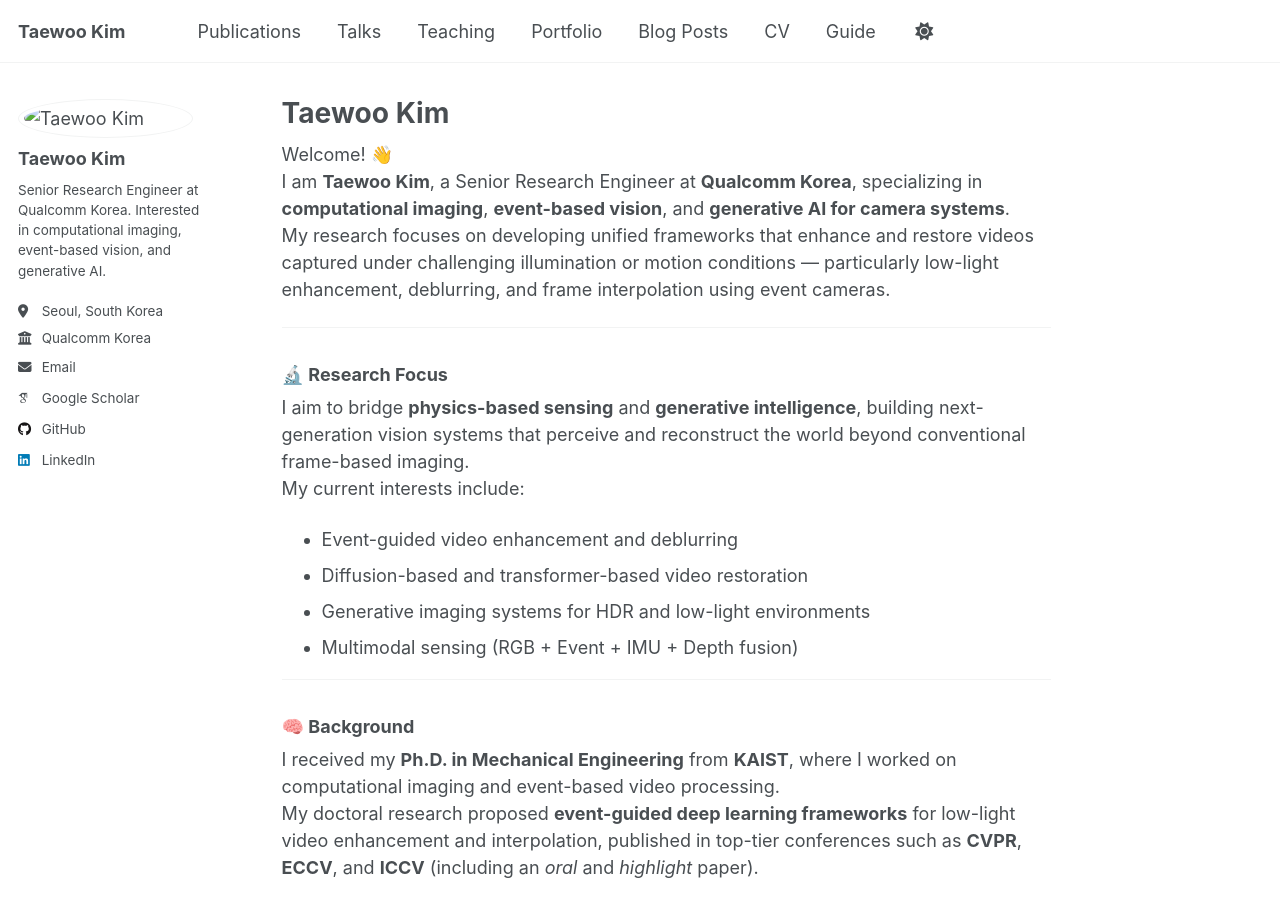
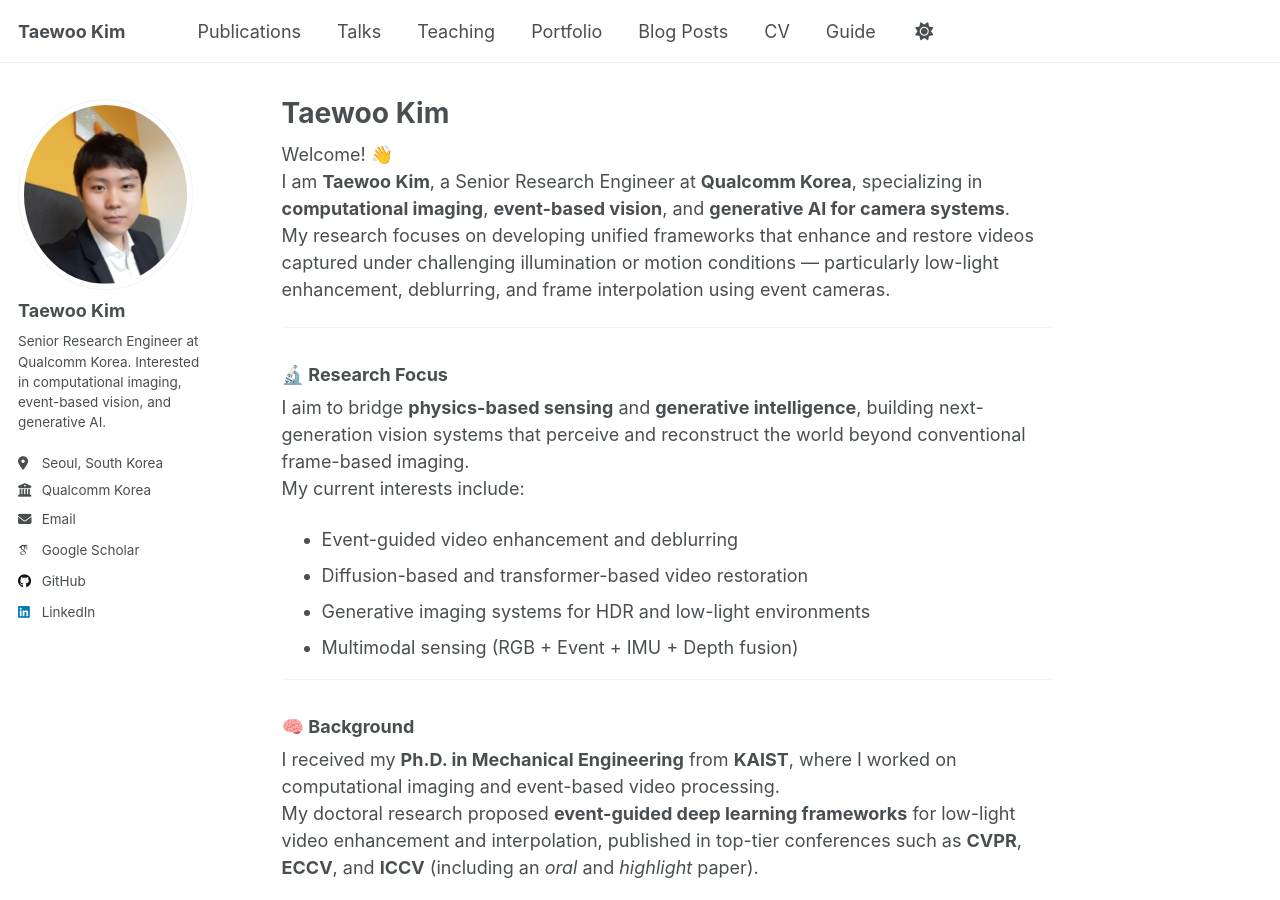
Before and after one commit to intelpro/intelpro.github.io, a Jekyll site: the page built from _pages/about.md, in a window 1280 px wide and 900 px high. Built offline with Jekyll 4.4.1, drawn with Linux system fonts in a browser that asks for light colours; some web fonts are replaced; a script that is not in the unit is left out.

Commit message:
Update _config.yml

```diff
--- a/_config.yml
+++ b/_config.yml
@@ -20,7 +20,7 @@
 # Site Author
 author:
   # Biographic information
-  avatar           : "images/taewookim_photo.jpg"
+  avatar           : "taewookim_photo.jpg"
   name             : "Taewoo Kim"
   bio              : "Senior Research Engineer at Qualcomm Korea. Interested in computational imaging, event-based vision, and generative AI."
   location         : "Seoul, South Korea"
```
